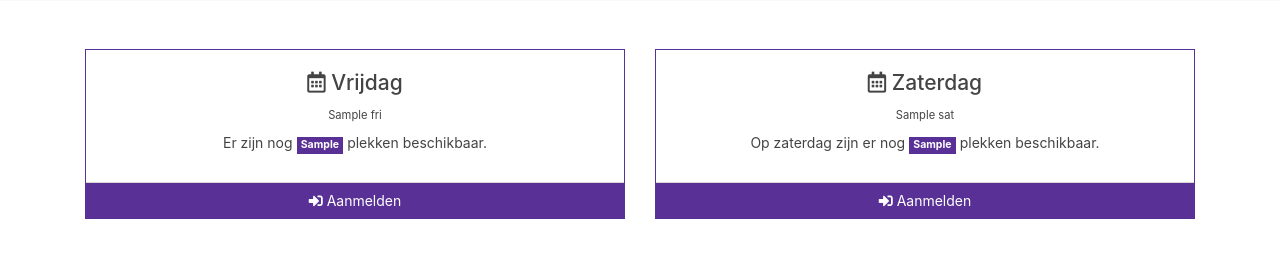
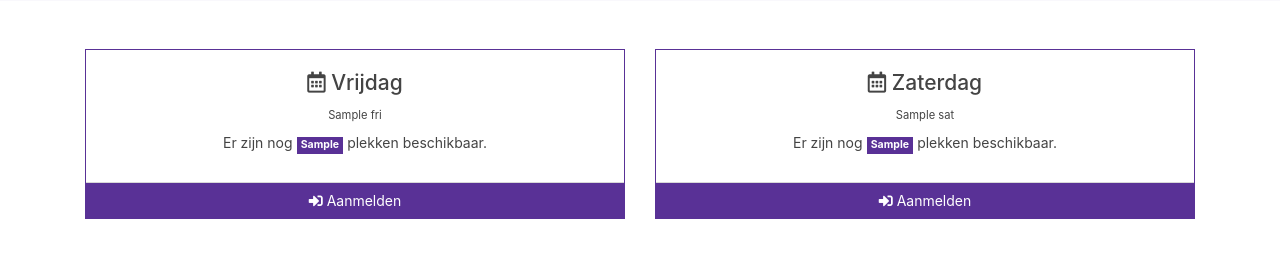
Before and after one commit to djoamersfoort/aanmelden, a Django app: template aanmelden/templates/main.html in a window 1280 px wide. Shown: the part 472-730 px from the top of the page. Run offline with Django 3.2, Linux system fonts and the light colour scheme; the template is opened without the code that fills it: most values are stand-ins (such as "Sample title", 1, 10 or a date in 2020); some libraries are stand-ins or nearby versions.

Commit message:
au dat is niet satisfying

```diff
--- a/aanmelden/templates/main.html
+++ b/aanmelden/templates/main.html
@@ -42,7 +42,7 @@
                 <div class="card-body">
                     <h4 class="card-title"><i class="far fa-calendar-{% if reg_sat %}check{% else %}alt{% endif %}"></i> Zaterdag</h4>
                     <div class="small">{{ sat }}</div>
-                    <p class="card-text my-2">Op zaterdag zijn er nog <span class="badge badge-primary">{{ sat_avail }}</span> plekken beschikbaar.</p>
+                    <p class="card-text my-2">Er zijn nog <span class="badge badge-primary">{{ sat_avail }}</span> plekken beschikbaar.</p>
                 </div>
                 <div class="card-footer p-0">
                     {% if sat_avail != 0 and not reg_sat %}
```
